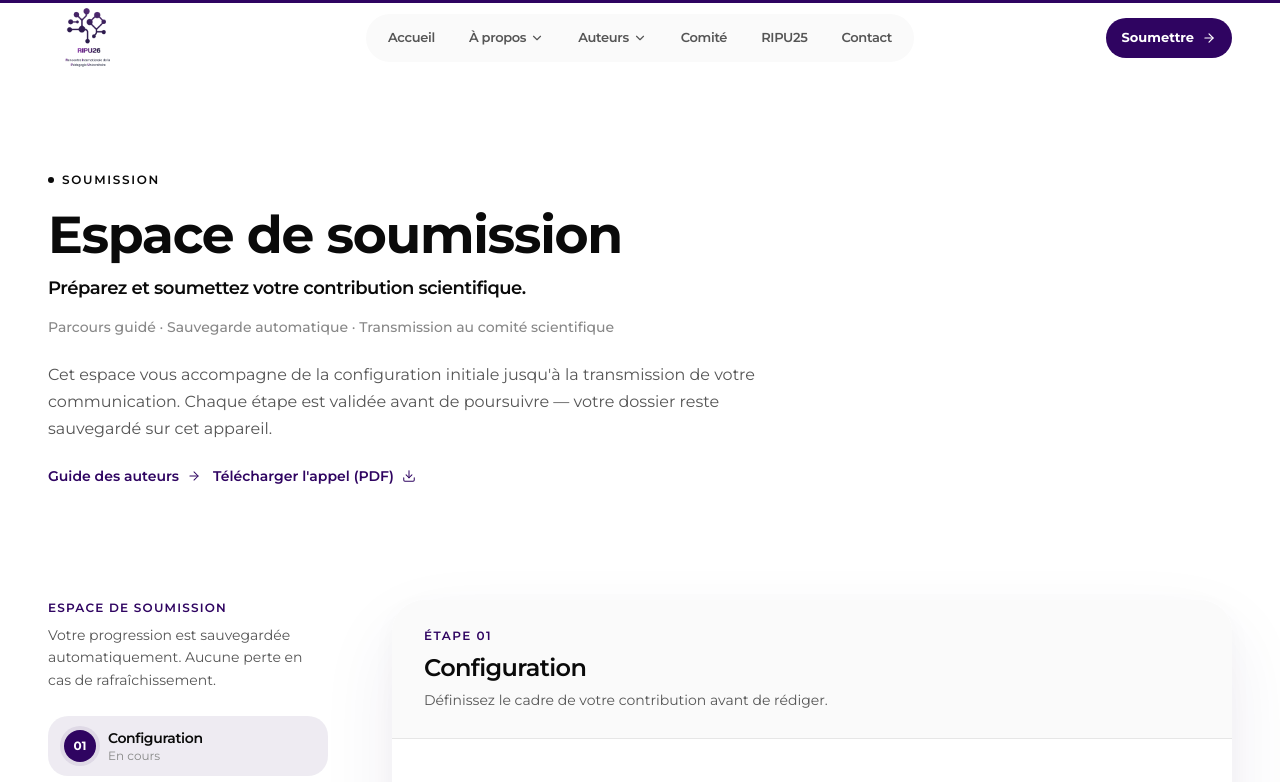
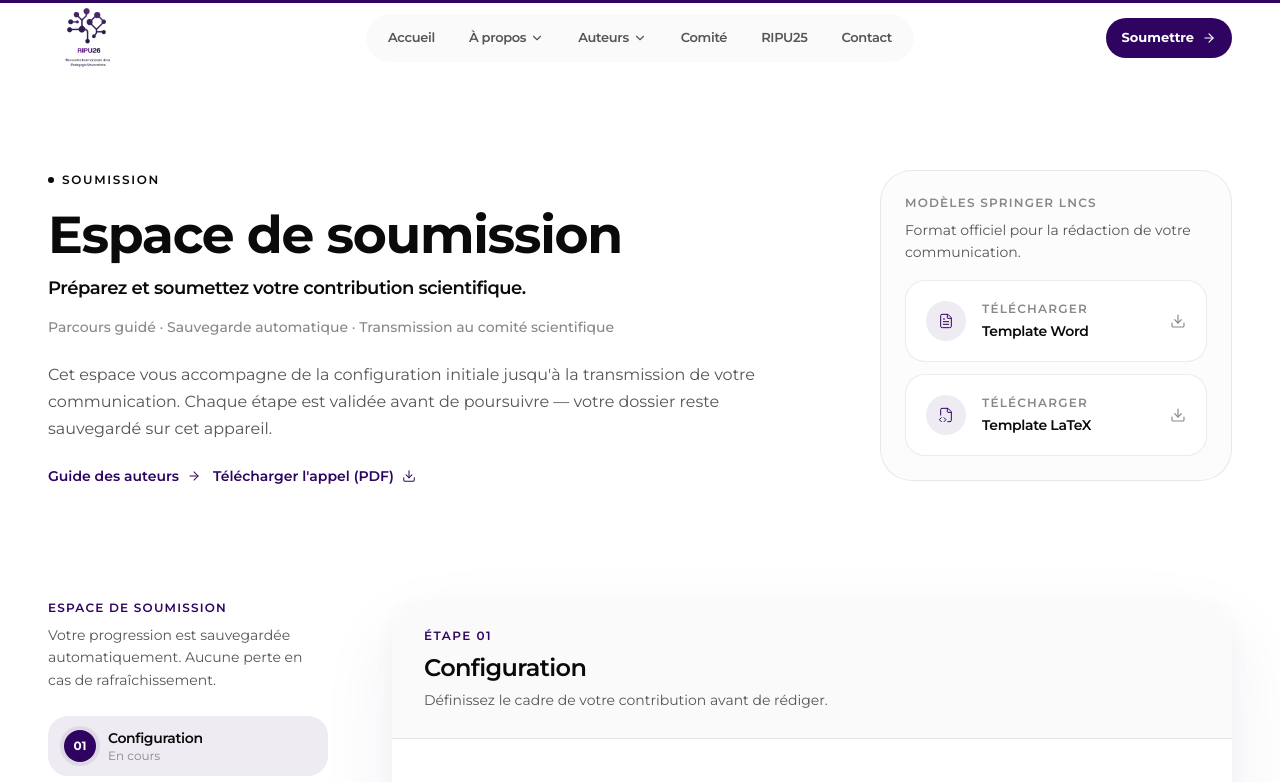
Before and after one commit to amamamou/ripu, a Next.js app: page /soumission in a window 1280 px wide. Shown: the top 782 px of the page. Built offline with nearby package versions, Linux system fonts and the light colour scheme.

Commit message:
fix sub2

```diff
--- a/components/soumission/soumission-page-content.tsx
+++ b/components/soumission/soumission-page-content.tsx
@@ -1,16 +1,55 @@
 "use client"
 
 import Link from "next/link"
-import { ArrowRight, Download } from "lucide-react"
+import { ArrowRight, Download, FileCode2, FileText } from "lucide-react"
 import { Reveal } from "@/components/landing/reveal"
 import { SubmissionWorkspace } from "@/components/soumission/submission-workspace"
 import { CFP_PDF_DOWNLOAD_NAME, CFP_PDF_HREF } from "@/lib/cfp-document"
+
+const SPRINGER_WORD_TEMPLATE_HREF = "/paper/MSWord.zip"
+const SPRINGER_LATEX_TEMPLATE_HREF = "/paper/LaTeX2e.zip"
+
+function SpringerTemplateLink({
+  href,
+  icon: Icon,
+  title,
+}: {
+  href: string
+  icon: typeof FileText
+  title: string
+}) {
+  return (
+    <Link
+      href={href}
+      download
+      className="group flex items-center gap-4 rounded-[var(--radius-xl)] border border-[var(--border)] bg-white p-4 transition-all hover:-translate-y-0.5 hover:shadow-[var(--shadow-soft)] sm:p-5"
+    >
+      <span className="flex h-10 w-10 shrink-0 items-center justify-center rounded-full bg-[var(--brand-soft)] text-[var(--brand)]">
+        <Icon className="h-4 w-4" strokeWidth={1.5} aria-hidden />
+      </span>
+      <span className="min-w-0 flex-1">
+        <span className="block text-xs font-semibold uppercase tracking-[0.1em] text-[var(--grey-400)]">
+          Télécharger
+        </span>
+        <span className="mt-1 block text-sm font-semibold tracking-tight text-[var(--black)]">
+          {title}
+        </span>
+      </span>
+      <Download
+        className="h-4 w-4 shrink-0 text-[var(--grey-400)] transition-colors group-hover:text-[var(--brand)]"
+        strokeWidth={1.75}
+        aria-hidden
+      />
+    </Link>
+  )
+}
 
 export function SoumissionPageContent() {
   return (
     <main className="overflow-x-clip bg-white pt-[4.25rem] md:pt-[4.75rem]">
       <section className="section-block pb-6 md:pb-8">
         <div className="container-main">
+          <div className="grid gap-10 lg:grid-cols-[minmax(0,1fr)_minmax(280px,22rem)] lg:items-start lg:gap-12 xl:gap-16">
             <div className="max-w-3xl">
               <Reveal>
                 <p className="dot-label text-xs font-semibold uppercase tracking-[0.14em]">Soumission</p>
@@ -52,6 +91,30 @@ export function SoumissionPageContent() {
                 </div>
               </Reveal>
             </div>
+
+            <Reveal delay={0.18} className="lg:pt-1">
+              <aside className="rounded-[var(--radius-2xl)] border border-[var(--border)] bg-[var(--grey-50)]/60 p-5 sm:p-6">
+                <p className="text-xs font-semibold uppercase tracking-[0.1em] text-[var(--grey-400)]">
+                  Modèles Springer LNCS
+                </p>
+                <p className="mt-2 text-sm leading-relaxed text-[var(--grey-600)]">
+                  Format officiel pour la rédaction de votre communication.
+                </p>
+                <div className="mt-4 grid gap-3 sm:grid-cols-2 lg:grid-cols-1">
+                  <SpringerTemplateLink
+                    href={SPRINGER_WORD_TEMPLATE_HREF}
+                    icon={FileText}
+                    title="Template Word"
+                  />
+                  <SpringerTemplateLink
+                    href={SPRINGER_LATEX_TEMPLATE_HREF}
+                    icon={FileCode2}
+                    title="Template LaTeX"
+                  />
+                </div>
+              </aside>
+            </Reveal>
+          </div>
         </div>
       </section>
 
```
Lines whose indentation alone changed are shown as unchanged.
